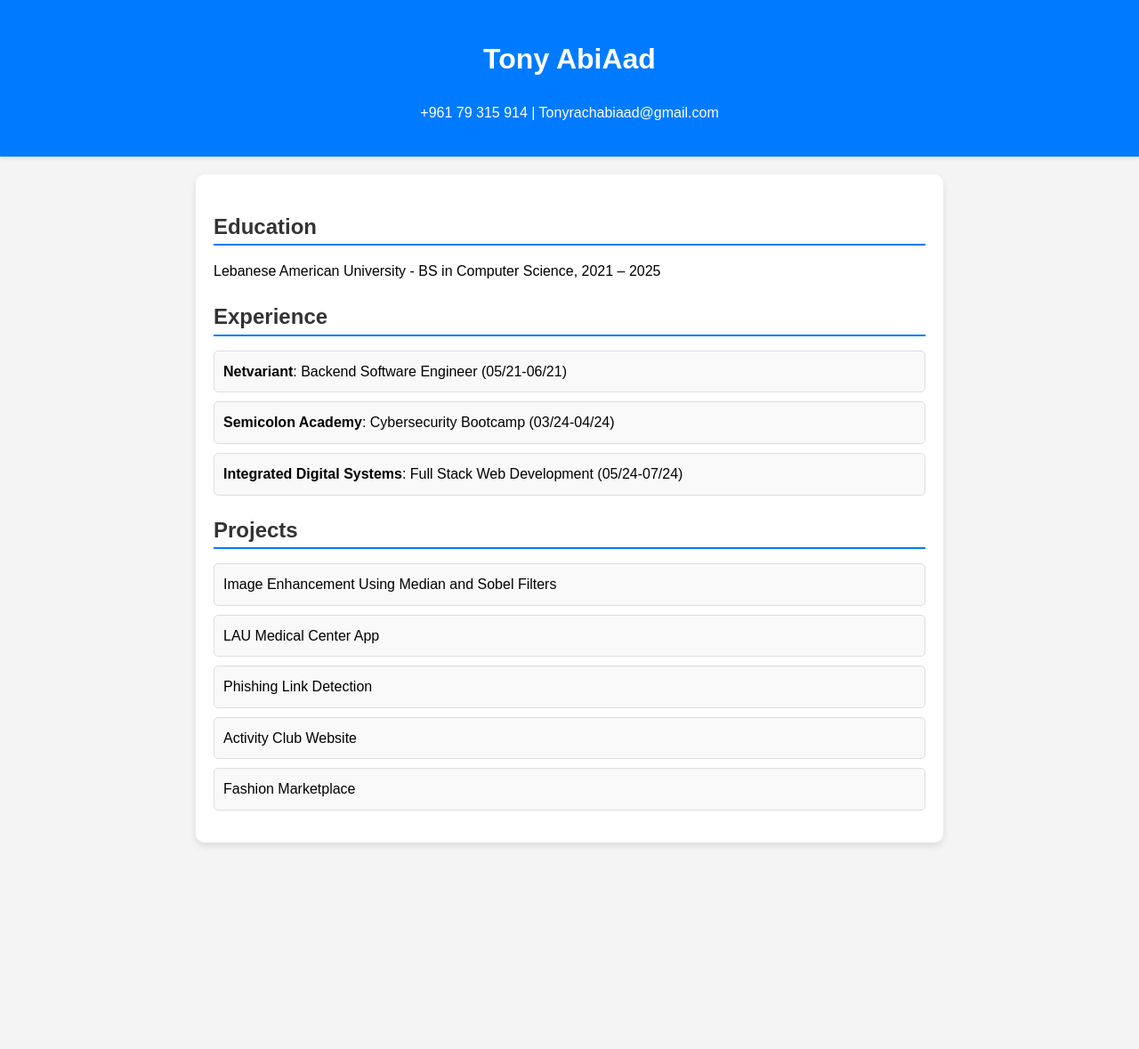
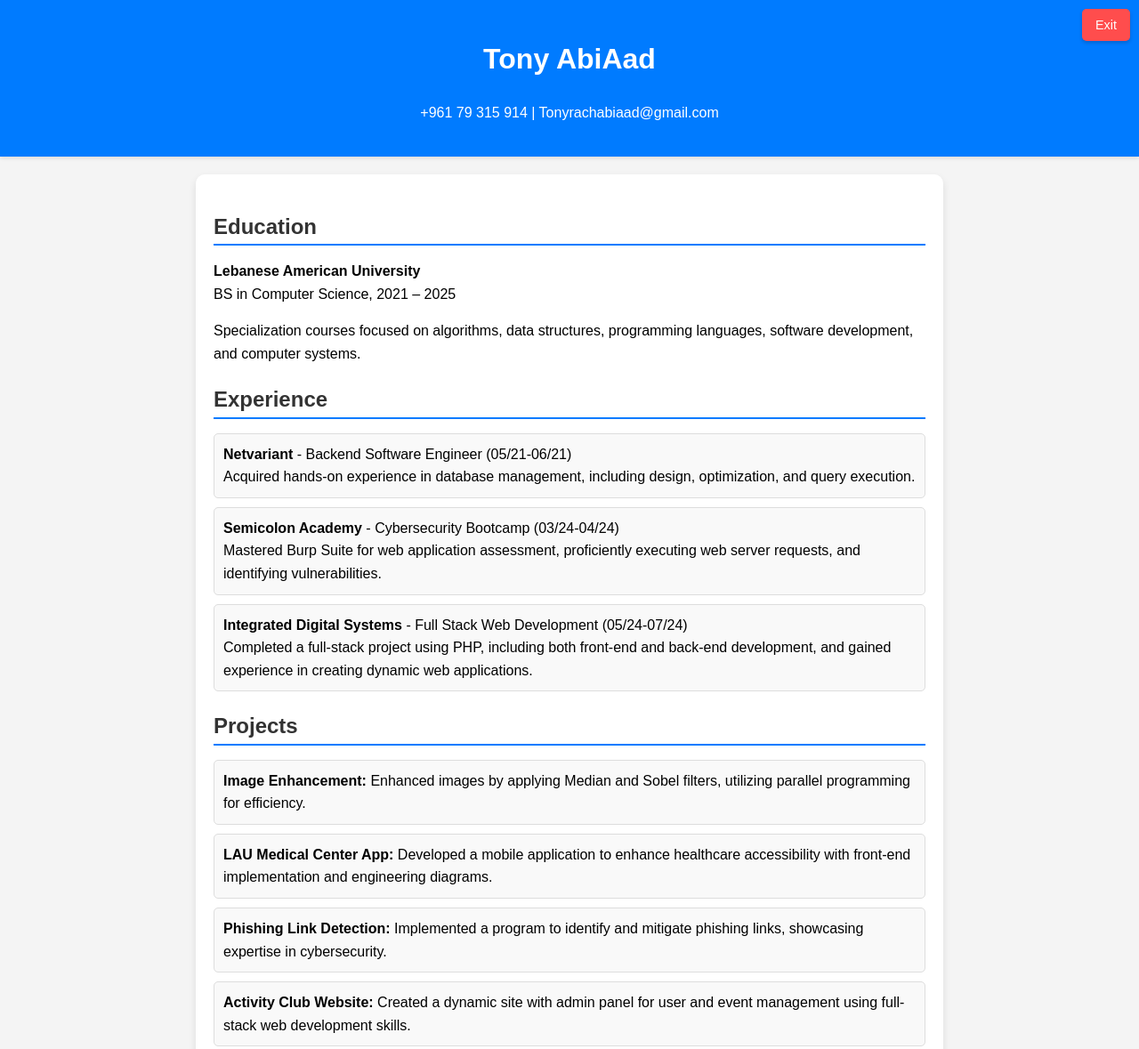
Before and after one commit to Toewny/mywebsite, a plain HTML site: page portfolio.html in a window 1280 px wide. Shown: the top 1179 px of the page at 89% size. Before the commit the page ends 967 px from the top, so only its background shows below. Drawn offline with Linux system fonts and the light colour scheme.

Commit message:
portfolio.html

```diff
--- a/portfolio.html
+++ b/portfolio.html
@@ -31,6 +31,24 @@
       box-shadow: 0 2px 4px rgba(0, 0, 0, 0.1);
     }
 
+    .exit-button {
+      position: absolute;
+      top: 10px;
+      right: 10px;
+      background-color: #ff4d4d;
+      color: white;
+      border: none;
+      padding: 10px 15px;
+      border-radius: 5px;
+      cursor: pointer;
+      font-size: 0.9rem;
+      box-shadow: 0 2px 4px rgba(0, 0, 0, 0.2);
+    }
+
+    .exit-button:hover {
+      background-color: #d90429;
+    }
+
     .container {
       width: 90%;
       max-width: 800px;
@@ -50,7 +68,6 @@
     ul {
       list-style: none;
       padding: 0;
-      animation: slideIn 1s ease-in-out;
     }
 
     ul li {
@@ -59,47 +76,54 @@
       background: #f9f9f9;
       border: 1px solid #ddd;
       border-radius: 5px;
-      transform: translateX(-50%);
-      opacity: 0;
-      animation: fadeInSlide 0.5s ease forwards;
-    }
-
-    @keyframes fadeInSlide {
-      from {
-        opacity: 0;
-        transform: translateX(-50%);
-      }
-      to {
-        opacity: 1;
-        transform: translateX(0);
-      }
     }
   </style>
 </head>
 <body>
   <header>
+    <button class="exit-button" onclick="window.location.href='index.html';">Exit</button>
     <h1>Tony AbiAad</h1>
     <p>+961 79 315 914 | Tonyrachabiaad@gmail.com</p>
   </header>
 
   <div class="container">
     <h2>Education</h2>
-    <p>Lebanese American University - BS in Computer Science, 2021 – 2025</p>
+    <p><strong>Lebanese American University</strong><br>BS in Computer Science, 2021 – 2025</p>
+    <p>Specialization courses focused on algorithms, data structures, programming languages, software development, and computer systems.</p>
 
     <h2>Experience</h2>
     <ul>
-      <li><strong>Netvariant</strong>: Backend Software Engineer (05/21-06/21)</li>
-      <li><strong>Semicolon Academy</strong>: Cybersecurity Bootcamp (03/24-04/24)</li>
-      <li><strong>Integrated Digital Systems</strong>: Full Stack Web Development (05/24-07/24)</li>
+      <li>
+        <strong>Netvariant</strong> - Backend Software Engineer (05/21-06/21)<br>
+        Acquired hands-on experience in database management, including design, optimization, and query execution.
+      </li>
+      <li>
+        <strong>Semicolon Academy</strong> - Cybersecurity Bootcamp (03/24-04/24)<br>
+        Mastered Burp Suite for web application assessment, proficiently executing web server requests, and identifying vulnerabilities.
+      </li>
+      <li>
+        <strong>Integrated Digital Systems</strong> - Full Stack Web Development (05/24-07/24)<br>
+        Completed a full-stack project using PHP, including both front-end and back-end development, and gained experience in creating dynamic web applications.
+      </li>
     </ul>
 
     <h2>Projects</h2>
     <ul>
-      <li>Image Enhancement Using Median and Sobel Filters</li>
-      <li>LAU Medical Center App</li>
-      <li>Phishing Link Detection</li>
-      <li>Activity Club Website</li>
-      <li>Fashion Marketplace</li>
+      <li>
+        <strong>Image Enhancement:</strong> Enhanced images by applying Median and Sobel filters, utilizing parallel programming for efficiency.
+      </li>
+      <li>
+        <strong>LAU Medical Center App:</strong> Developed a mobile application to enhance healthcare accessibility with front-end implementation and engineering diagrams.
+      </li>
+      <li>
+        <strong>Phishing Link Detection:</strong> Implemented a program to identify and mitigate phishing links, showcasing expertise in cybersecurity.
+      </li>
+      <li>
+        <strong>Activity Club Website:</strong> Created a dynamic site with admin panel for user and event management using full-stack web development skills.
+      </li>
+      <li>
+        <strong>Fashion Marketplace:</strong> Developed a platform for buying/selling clothes, featuring an admin panel and secure payment system.
+      </li>
     </ul>
   </div>
 </body>
```
